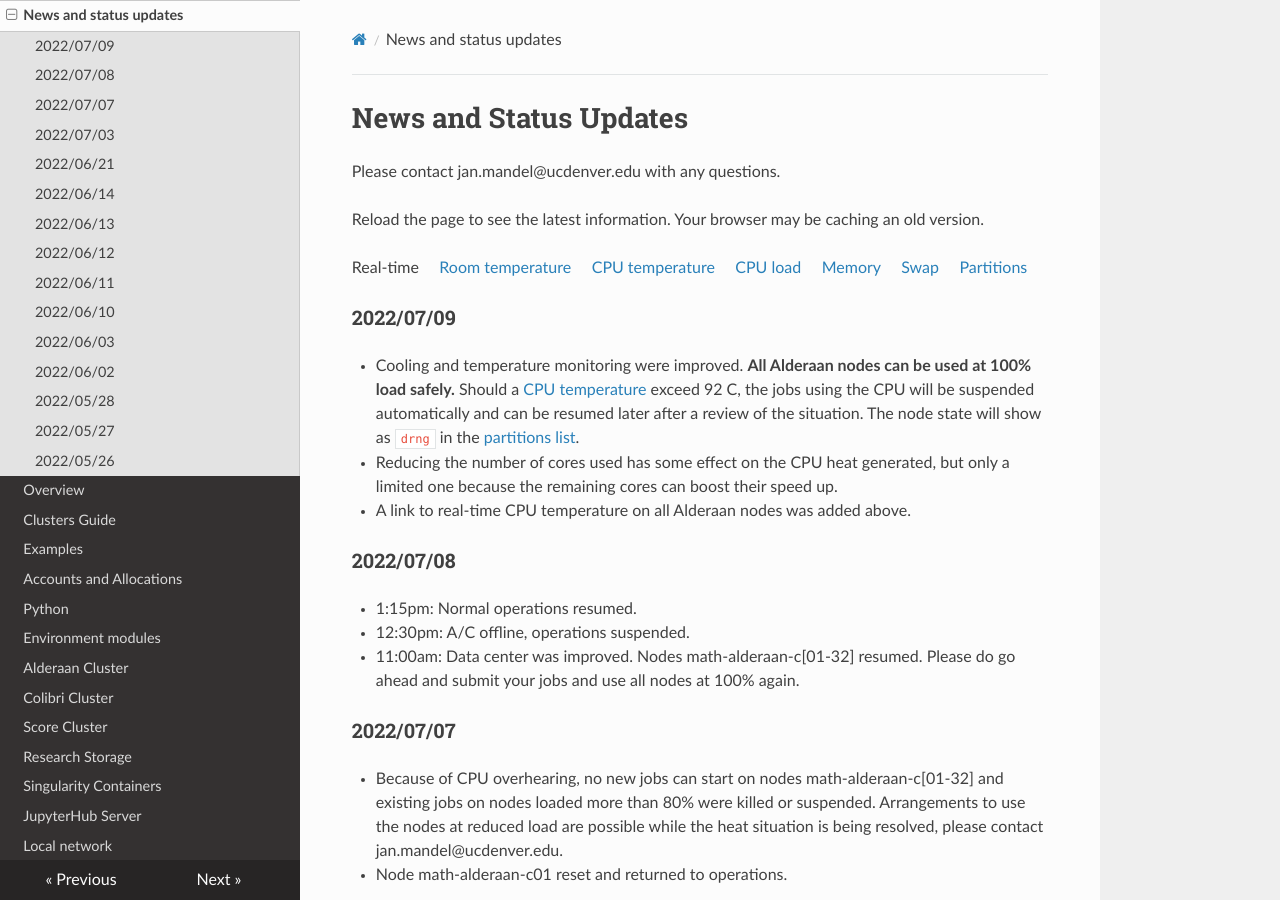
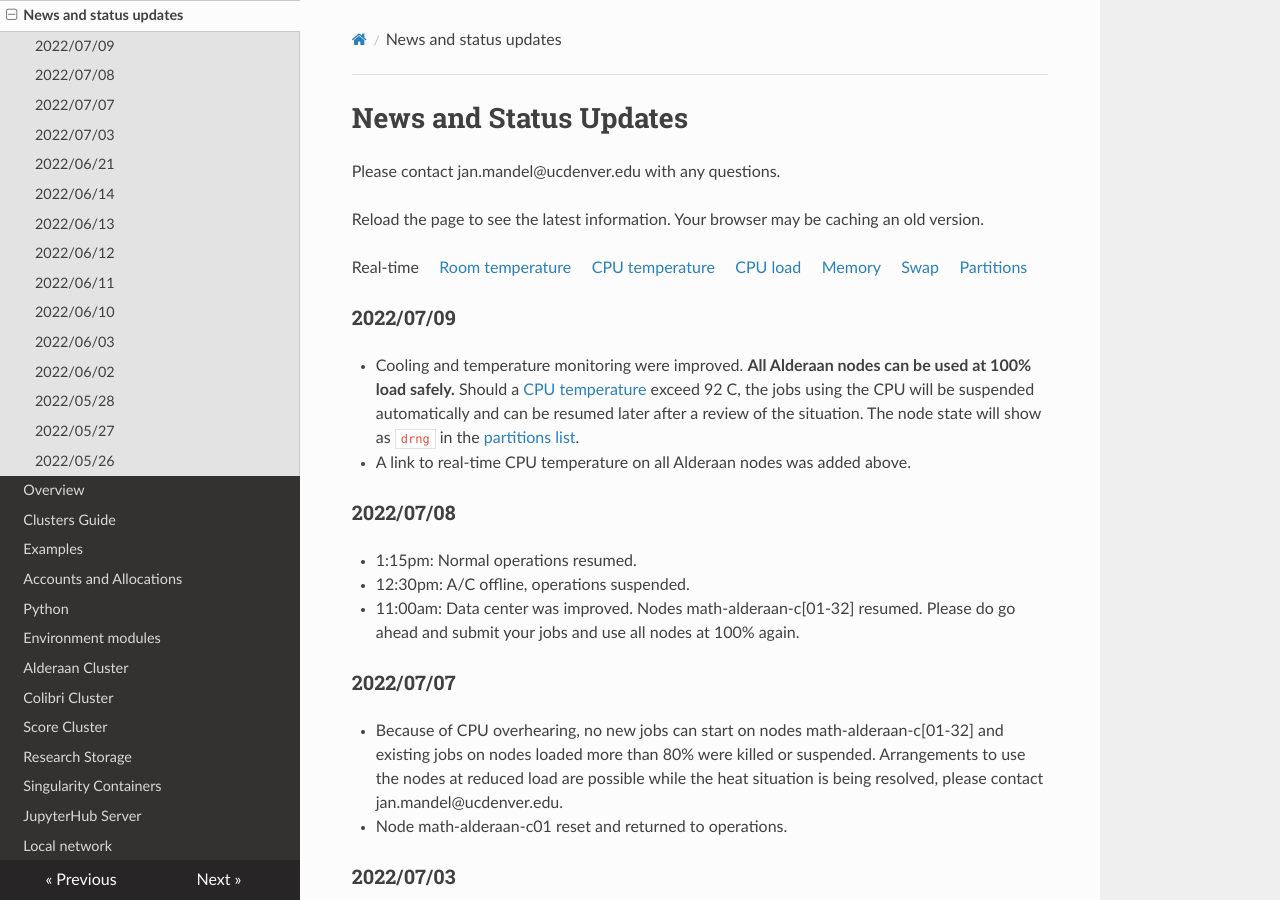
Before and after one commit to ccmucdenver/ccm-docs, an MkDocs documentation site: the page built from docs/updates.md, in a window 1280 px wide and 900 px high. Built offline with MkDocs 1.6.1, drawn with Linux system fonts in a browser that asks for light colours; nearby versions of some CDN libraries.

Commit message:
TDP remark commented out

```diff
--- a/docs/updates.md
+++ b/docs/updates.md
@@ -15,7 +15,7 @@ Should a [CPU temperature](https://demo.openwfm.org/web/alderaan/cpu_temp.txt)
 after a review of the situation. The node state will show as `drng` in the
 [partitions list](https://demo.openwfm.org/web/alderaan/sinfo.txt).
 
-* Reducing  the number of cores used has some effect on the CPU heat generated, but only a limited one because the remaining cores can boost their speed up.
+[//]: # (Reducing  the number of cores used has some effect on the CPU heat generated, but only a limited one because the remaining cores can boost their speed up.)
 
 * A link to real-time CPU temperature on all Alderaan nodes was added above.
 
```
